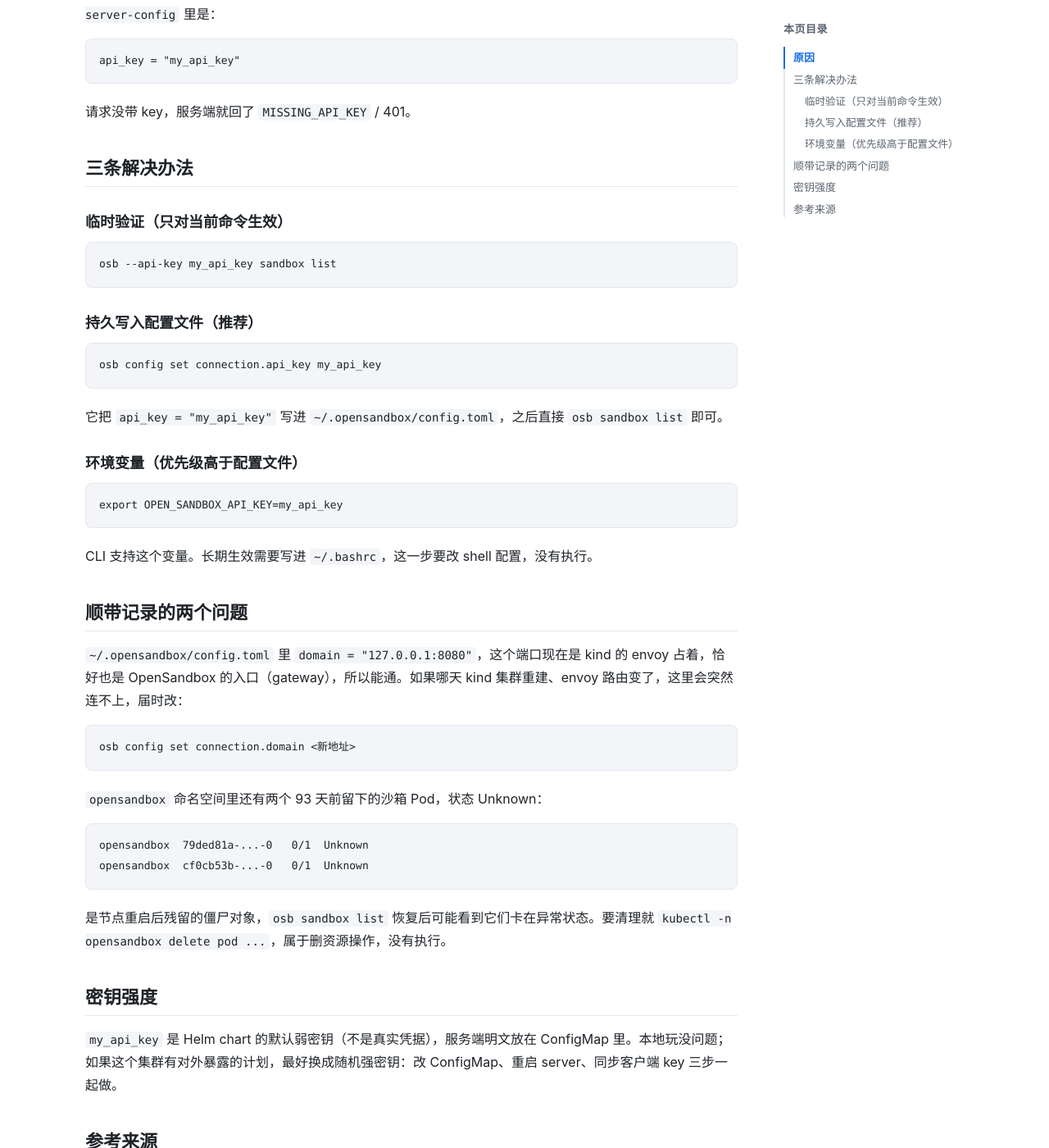
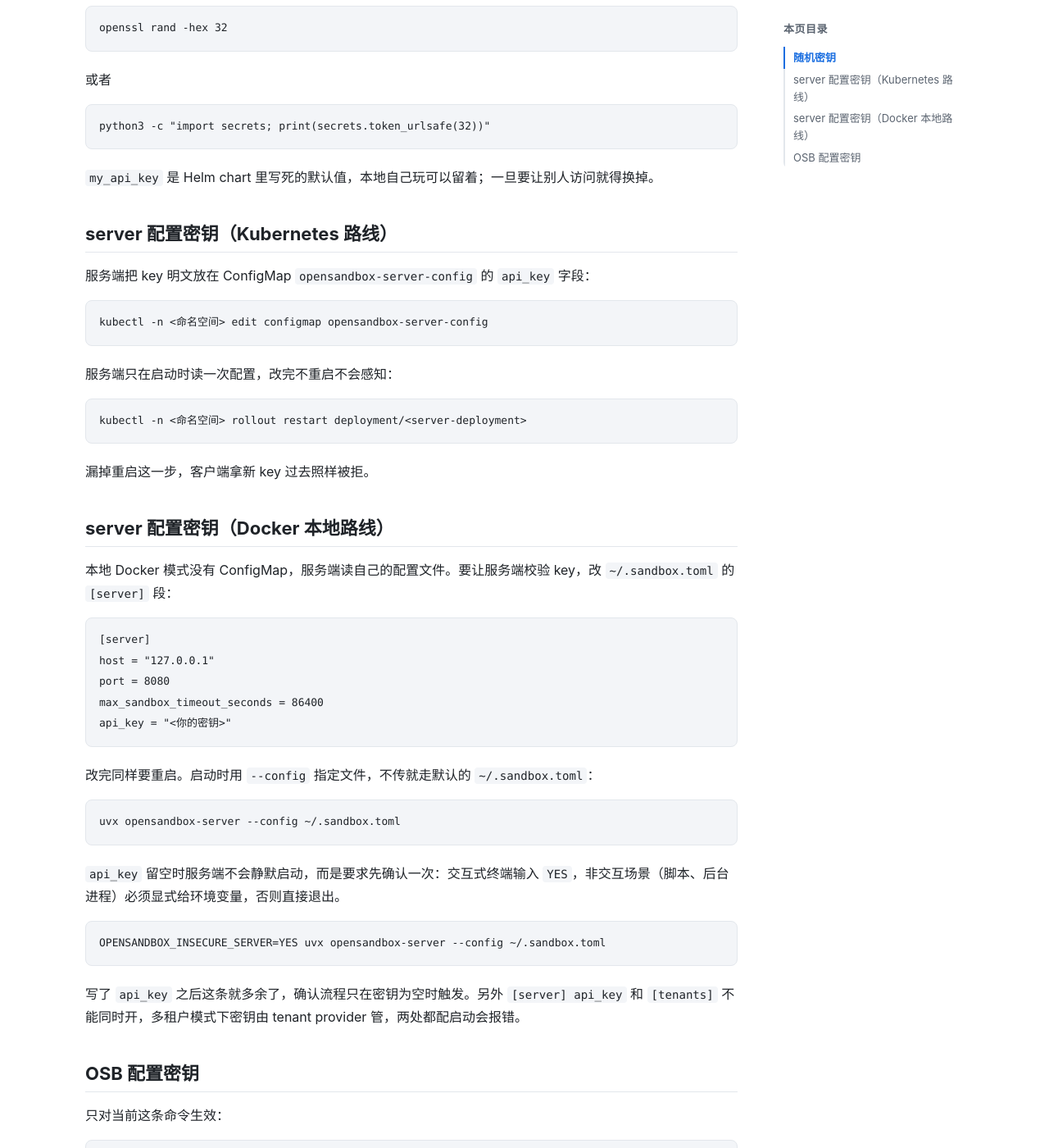
Before and after one commit to 0ranan/opensandbox-lab, a Jekyll site: the page built from notes/opensandbox-secrets.md, in a window 1280 px wide and 1400 px high, scrolled down 610 px. Shown: the whole window at 82% size. Built offline with Jekyll 4.4.1, drawn with Linux system fonts in a browser that asks for light colours; some of the changed text lies outside the part shown.

Commit message:
docs: 重写密钥配置笔记并新增 Docker 本地起服务端记录

````diff
--- a/notes/opensandbox-secrets.md
+++ b/notes/opensandbox-secrets.md
@@ -1,73 +1,100 @@
 ---
 title: 给 OpenSandbox 配置密钥
 date: 2026-10-22
-tags: [OpenSandbox, 密钥, 配置]
-summary: 客户端没带 API Key 导致 401，以及三种补上密钥的方式
+tags: [OpenSandbox, 密钥, 配置, Docker]
+summary: 服务端与客户端如何配同一把 API Key，以及 401 的两种错误码分别代表什么
 ---
 
-`osb sandbox list` 返回 401，错误码 `MISSING_API_KEY`，但同一时刻服务端是好的：`http://127.0.0.1:8080/health` 正常响应。这个地址由 kind 集群的 envoy gateway 转发到 `opensandbox-system/opensandbox-server`，服务端进程是 uvicorn，链路本身没问题。
+OpenSandbox 的服务端配了 `api_key` 之后，所有业务接口都要校验请求头 `OPEN-SANDBOX-API-KEY`。不配的话等于把建沙箱、执行命令的权限一起交出去；配了但两边写得不一致，客户端拿到的就是 401，所以密钥值必须成对出现。
 
-## 原因
+配置分为下列步骤：
+- 生成一把随机密钥。
+- 再写进服务端（Kubernetes 或 本地 Docker）。
+- 最后把同一个值配到 `osb` 客户端。
+服务端只在启动时读配置，改完要重启。
 
-一边看客户端配置：
+## 随机密钥
 
 ```bash
-osb config show
+openssl rand -hex 32
 ```
 
-`api_key = -`，说明 `~/.opensandbox/config.toml` 里的 `api_key` 没有设置。服务端那边 `opensandbox-server-config` 里是：
+或者
+
+```bash
+python3 -c "import secrets; print(secrets.token_urlsafe(32))"
+```
+
+`my_api_key` 是 Helm chart 里写死的默认值，本地自己玩可以留着；一旦要让别人访问就得换掉。
+
+## server 配置密钥（Kubernetes 路线）
+
+服务端把 key 明文放在 ConfigMap `opensandbox-server-config` 的 `api_key` 字段：
+
+```bash
+kubectl -n <命名空间> edit configmap opensandbox-server-config
+```
+
+服务端只在启动时读一次配置，改完不重启不会感知：
+
+```bash
+kubectl -n <命名空间> rollout restart deployment/<server-deployment>
+```
+
+漏掉重启这一步，客户端拿新 key 过去照样被拒。
+
+## server 配置密钥（Docker 本地路线）
+
+本地 Docker 模式没有 ConfigMap，服务端读自己的配置文件。要让服务端校验 key，改 `~/.sandbox.toml` 的 `[server]` 段：
 
 ```toml
-api_key = "my_api_key"
+[server]
+host = "127.0.0.1"
+port = 8080
+max_sandbox_timeout_seconds = 86400
+api_key = "<你的密钥>"
 ```
 
-请求没带 key，服务端就回了 `MISSING_API_KEY` / 401。
-
-## 三条解决办法
-
-### 临时验证（只对当前命令生效）
+改完同样要重启。启动时用 `--config` 指定文件，不传就走默认的 `~/.sandbox.toml`：
 
 ```bash
-osb --api-key my_api_key sandbox list
+uvx opensandbox-server --config ~/.sandbox.toml
 ```
 
-### 持久写入配置文件（推荐）
+`api_key` 留空时服务端不会静默启动，而是要求先确认一次：交互式终端输入 `YES`，非交互场景（脚本、后台进程）必须显式给环境变量，否则直接退出。
 
 ```bash
-osb config set connection.api_key my_api_key
+OPENSANDBOX_INSECURE_SERVER=YES uvx opensandbox-server --config ~/.sandbox.toml
 ```
 
-它把 `api_key = "my_api_key"` 写进 `~/.opensandbox/config.toml`，之后直接 `osb sandbox list` 即可。
+写了 `api_key` 之后这条就多余了，确认流程只在密钥为空时触发。另外 `[server] api_key` 和 `[tenants]` 不能同时开，多租户模式下密钥由 tenant provider 管，两处都配启动会报错。
 
-### 环境变量（优先级高于配置文件）
+## OSB 配置密钥
+
+只对当前这条命令生效：
 
 ```bash
-export OPEN_SANDBOX_API_KEY=my_api_key
+osb --api-key <密钥> sandbox list
 ```
 
-CLI 支持这个变量。长期生效需要写进 `~/.bashrc`，这一步要改 shell 配置，没有执行。
-
-## 顺带记录的两个问题
-
-`~/.opensandbox/config.toml` 里 `domain = "127.0.0.1:8080"`，这个端口现在是 kind 的 envoy 占着，恰好也是 OpenSandbox 的入口（gateway），所以能通。如果哪天 kind 集群重建、envoy 路由变了，这里会突然连不上，届时改：
+要长期用就写进配置文件：
 
 ```bash
-osb config set connection.domain <新地址>
+osb config set connection.api_key <密钥>
 ```
 
-`opensandbox` 命名空间里还有两个 93 天前留下的沙箱 Pod，状态 Unknown：
+它把 `api_key = "<密钥>"` 写进 `~/.opensandbox/config.toml`，之后直接 `osb sandbox list` 即可。CLI 也认环境变量，优先级比配置文件高：
 
-```text
-opensandbox  79ded81a-...-0   0/1  Unknown
-opensandbox  cf0cb53b-...-0   0/1  Unknown
+```bash
+export OPEN_SANDBOX_API_KEY=<密钥>
 ```
 
-是节点重启后残留的僵尸对象，`osb sandbox list` 恢复后可能看到它们卡在异常状态。要清理就 `kubectl -n opensandbox delete pod ...`，属于删资源操作，没有执行。
+长期生效要写进 `~/.bashrc`。客户端发出去的请求头叫 `OPEN-SANDBOX-API-KEY`，自己写 HTTP 调用时对得上这个字段。
 
-## 密钥强度
+验证只看业务接口，`/health` 永远 200，它和 `/version`、`/docs`、`/redoc`、`/openapi.json` 以及沙箱端口代理路径一起在鉴权豁免名单里。
 
-`my_api_key` 是 Helm chart 的默认弱密钥（不是真实凭据），服务端明文放在 ConfigMap 里。本地玩没问题；如果这个集群有对外暴露的计划，最好换成随机强密钥：改 ConfigMap、重启 server、同步客户端 key 三步一起做。
+```bash
+osb sandbox list
+```
 
-## 参考来源
-
-<!-- 待补：官方文档链接 + 查阅日期 -->
+输出正常列表就是通了。401 里回 `MISSING_API_KEY` 是客户端没带 key，回 `INVALID_API_KEY` 是带了但和服务端的值不一致。
````
Also changed, not shown: index.md (+1 -0 lines), notes/docker-local-server.md (added, +123 -0 lines).
